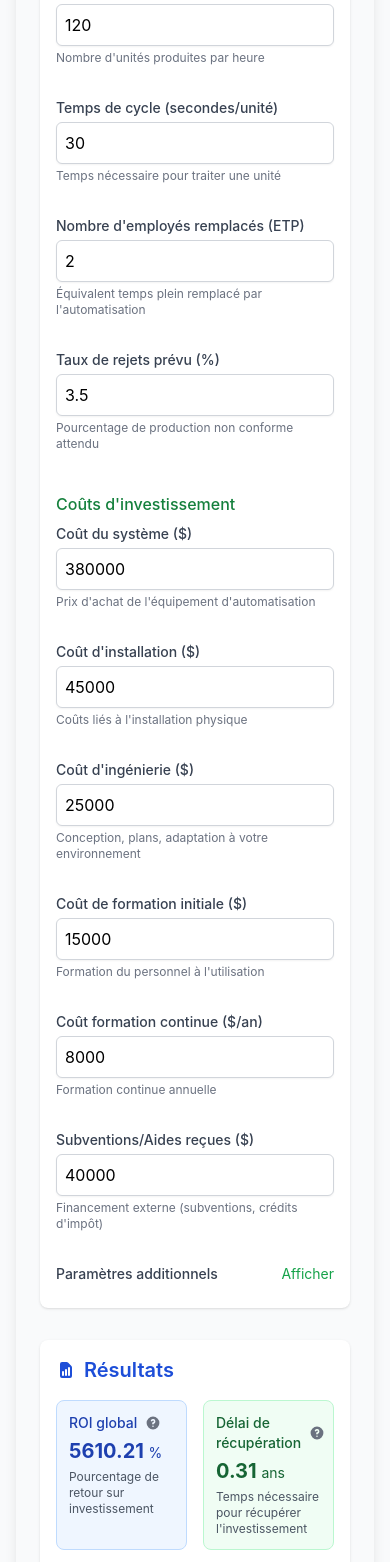
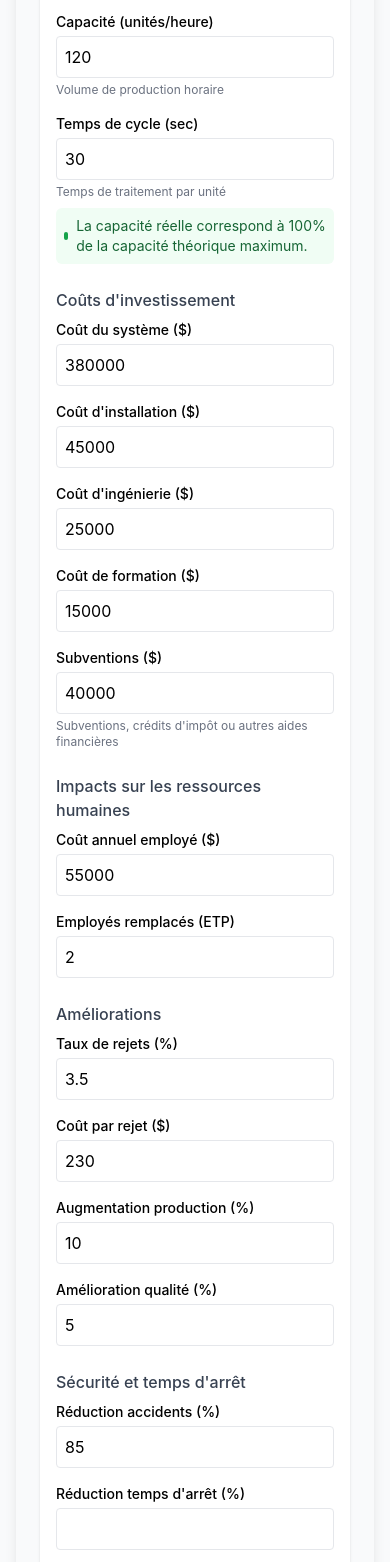
Before and after one commit to yoprobotics/calculateurs-roi-automation, a React (Create React App) app: page / in a window 390 px wide. Shown: the part 3366-4928 px from the top of the page. Built offline with nearby package versions, Linux system fonts and the light colour scheme.

Commit message:
Amélioration du composant SystemeAutomatise avec interface comparative et coûts cachés

```diff
--- a/src/components/calculateurs/general/SystemeAutomatise.jsx
+++ b/src/components/calculateurs/general/SystemeAutomatise.jsx
@@ -1,280 +1,321 @@
 import React from 'react';
 import { useCalculateurGeneral } from '../../../context/CalculateurGeneralContext';
-import FormInput from '../../common/FormInput';
-import Tooltip from '../../common/Tooltip';
 
 /**
- * Composant de formulaire pour les paramètres du système automatisé
- * @returns {JSX.Element} - Formulaire du système automatisé
+ * Composant pour les paramètres du système automatisé
  */
 const SystemeAutomatise = () => {
   const {
     systemeAutomatise,
-    setSystemeAutomatise,
-    ui
+    setSystemeAutomatise
   } = useCalculateurGeneral();
 
-  const { afficherDetails } = ui;
-
-  // Gestion du changement de valeur des champs
-  const handleChange = (e) => {
-    const { name, value } = e.target;
+  // Fonction pour mettre à jour un paramètre spécifique
+  const updateParametre = (param, value) => {
     setSystemeAutomatise({
       ...systemeAutomatise,
-      [name]: Number(value)
+      [param]: Number(value)
     });
+  };
+
+  // Calculer le temps de cycle basé sur la capacité
+  const calculerTempsCycle = (capacite) => {
+    if (!capacite || capacite <= 0) return 0;
+    return Math.round((3600 / capacite) * 10) / 10; // Convertir capacité/heure en secondes/unité
+  };
+
+  // Calculer la capacité basée sur le temps de cycle
+  const calculerCapacite = (tempsCycle) => {
+    if (!tempsCycle || tempsCycle <= 0) return 0;
+    return Math.round((3600 / tempsCycle) * 10) / 10; // Convertir secondes/unité en capacité/heure
+  };
+
+  // Synchroniser temps de cycle et capacité
+  const updateCapacite = (value) => {
+    const capacite = Number(value);
+    updateParametre('capaciteTraitement', capacite);
+    updateParametre('tempsCycle', calculerTempsCycle(capacite));
+  };
+
+  const updateTempsCycle = (value) => {
+    const tempsCycle = Number(value);
+    updateParametre('tempsCycle', tempsCycle);
+    updateParametre('capaciteTraitement', calculerCapacite(tempsCycle));
   };
 
   return (
     <div className="bg-white p-4 rounded-lg shadow">
       <h2 className="text-xl font-semibold mb-4 text-green-700 flex items-center">
         <svg xmlns="http://www.w3.org/2000/svg" className="h-5 w-5 mr-2" viewBox="0 0 20 20" fill="currentColor">
-          <path fillRule="evenodd" d="M13 7h-2v2h2V7zm0 4h-2v2h2v-2zm-6-4H5v2h2V7zM5 11h2v2H5v-2zm12-4h-2v2h2V7zm-2 4h2v2h-2v-2zM9 3H5a2 2 0 00-2 2v4h2V5h4V3zm0 14H5v-4H3v4a2 2 0 002 2h4v-2zm10-4h-2v4h-4v2h4a2 2 0 002-2v-4zm0-10a2 2 0 00-2-2h-4v2h4v4h2V3z" clipRule="evenodd" />
+          <path fillRule="evenodd" d="M11.3 1.046A1 1 0 0112 2v5h4a1 1 0 01.82 1.573l-7 10A1 1 0 018 18v-5H4a1 1 0 01-.82-1.573l7-10a1 1 0 011.12-.38z" clipRule="evenodd" />
         </svg>
         Système Automatisé
       </h2>
 
+      <div className="mb-6">
+        <h3 className="font-medium text-gray-700 mb-2">Performance</h3>
         <div className="grid grid-cols-1 md:grid-cols-2 gap-4">
-        <FormInput
-          id="capaciteTraitement"
-          name="capaciteTraitement"
-          label="Capacité de production (unités/heure)"
+          <div>
+            <label className="block text-sm font-medium mb-1">Capacité (unités/heure)</label>
+            <input
               type="number"
               value={systemeAutomatise.capaciteTraitement}
-          onChange={handleChange}
-          helper="Nombre d'unités produites par heure"
+              onChange={(e) => updateCapacite(e.target.value)}
+              className="w-full p-2 border rounded"
             />
-
-        <FormInput
-          id="tempsCycle"
-          name="tempsCycle"
-          label="Temps de cycle (secondes/unité)"
+            <p className="text-xs text-gray-500 mt-1">Volume de production horaire</p>
+          </div>
+          <div>
+            <label className="block text-sm font-medium mb-1">Temps de cycle (sec)</label>
+            <input
               type="number"
               value={systemeAutomatise.tempsCycle}
-          onChange={handleChange}
-          helper="Temps nécessaire pour traiter une unité"
+              onChange={(e) => updateTempsCycle(e.target.value)}
+              className="w-full p-2 border rounded"
             />
+            <p className="text-xs text-gray-500 mt-1">Temps de traitement par unité</p>
+          </div>
+        </div>
+        <div className="mt-2 p-2 bg-green-50 rounded-md text-sm text-green-800">
+          <div className="flex items-center">
+            <div className="w-2 h-2 rounded-full bg-green-600 mr-2"></div>
+            <p>La capacité réelle correspond à 100% de la capacité théorique maximum.</p>
+          </div>
+        </div>
+      </div>
 
-        <FormInput
-          id="nbEmployesRemplaces"
-          name="nbEmployesRemplaces"
-          label="Nombre d'employés remplacés (ETP)"
+      <div className="mb-6">
+        <h3 className="font-medium text-gray-700 mb-2">Coûts d'investissement</h3>
+        <div className="grid grid-cols-1 md:grid-cols-2 gap-4">
+          <div>
+            <label className="block text-sm font-medium mb-1">Coût du système ($)</label>
+            <input
+              type="number"
+              value={systemeAutomatise.coutSysteme}
+              onChange={(e) => updateParametre('coutSysteme', e.target.value)}
+              className="w-full p-2 border rounded"
+            />
+          </div>
+          <div>
+            <label className="block text-sm font-medium mb-1">Coût d'installation ($)</label>
+            <input
+              type="number"
+              value={systemeAutomatise.coutInstallation}
+              onChange={(e) => updateParametre('coutInstallation', e.target.value)}
+              className="w-full p-2 border rounded"
+            />
+          </div>
+        </div>
+        <div className="grid grid-cols-1 md:grid-cols-2 gap-4 mt-4">
+          <div>
+            <label className="block text-sm font-medium mb-1">Coût d'ingénierie ($)</label>
+            <input
+              type="number"
+              value={systemeAutomatise.coutIngenierie}
+              onChange={(e) => updateParametre('coutIngenierie', e.target.value)}
+              className="w-full p-2 border rounded"
+            />
+          </div>
+          <div>
+            <label className="block text-sm font-medium mb-1">Coût de formation ($)</label>
+            <input
+              type="number"
+              value={systemeAutomatise.coutFormation}
+              onChange={(e) => updateParametre('coutFormation', e.target.value)}
+              className="w-full p-2 border rounded"
+            />
+          </div>
+        </div>
+        <div className="mt-4">
+          <label className="block text-sm font-medium mb-1">Subventions ($)</label>
+          <input
+            type="number"
+            value={systemeAutomatise.subventions}
+            onChange={(e) => updateParametre('subventions', e.target.value)}
+            className="w-full p-2 border rounded"
+          />
+          <p className="text-xs text-gray-500 mt-1">Subventions, crédits d'impôt ou autres aides financières</p>
+        </div>
+      </div>
+
+      <div className="mb-6">
+        <h3 className="font-medium text-gray-700 mb-2">Impacts sur les ressources humaines</h3>
+        <div className="grid grid-cols-1 md:grid-cols-2 gap-4">
+          <div>
+            <label className="block text-sm font-medium mb-1">Coût annuel employé ($)</label>
+            <input
+              type="number"
+              value={systemeAutomatise.coutMainOeuvre}
+              onChange={(e) => updateParametre('coutMainOeuvre', e.target.value)}
+              className="w-full p-2 border rounded"
+            />
+          </div>
+          <div>
+            <label className="block text-sm font-medium mb-1">Employés remplacés (ETP)</label>
+            <input
               type="number"
               step="0.1"
               value={systemeAutomatise.nbEmployesRemplaces}
-          onChange={handleChange}
-          helper="Équivalent temps plein remplacé par l'automatisation"
+              onChange={(e) => updateParametre('nbEmployesRemplaces', e.target.value)}
+              className="w-full p-2 border rounded"
             />
+          </div>
+        </div>
+      </div>
 
-        <FormInput
-          id="tauxRejets"
-          name="tauxRejets"
-          label="Taux de rejets prévu (%)"
+      <div className="mb-6">
+        <h3 className="font-medium text-gray-700 mb-2">Améliorations</h3>
+        <div className="grid grid-cols-1 md:grid-cols-2 gap-4">
+          <div>
+            <label className="block text-sm font-medium mb-1">Taux de rejets (%)</label>
+            <input
               type="number"
               step="0.1"
               value={systemeAutomatise.tauxRejets}
-          onChange={handleChange}
-          helper="Pourcentage de production non conforme attendu"
+              onChange={(e) => updateParametre('tauxRejets', e.target.value)}
+              className="w-full p-2 border rounded"
             />
           </div>
-
-      <div className="mt-6">
-        <h3 className="text-md font-medium text-green-700 mb-2">Coûts d'investissement</h3>
-        <div className="grid grid-cols-1 md:grid-cols-2 gap-4">
-          <FormInput
-            id="coutSysteme"
-            name="coutSysteme"
-            label="Coût du système ($)"
+          <div>
+            <label className="block text-sm font-medium mb-1">Coût par rejet ($)</label>
+            <input
               type="number"
-            value={systemeAutomatise.coutSysteme}
-            onChange={handleChange}
-            helper="Prix d'achat de l'équipement d'automatisation"
-          />
-
-          <FormInput
-            id="coutInstallation"
-            name="coutInstallation"
-            label="Coût d'installation ($)"
-            type="number"
-            value={systemeAutomatise.coutInstallation}
-            onChange={handleChange}
-            helper="Coûts liés à l'installation physique"
-          />
-
-          <FormInput
-            id="coutIngenierie"
-            name="coutIngenierie"
-            label="Coût d'ingénierie ($)"
-            type="number"
-            value={systemeAutomatise.coutIngenierie}
-            onChange={handleChange}
-            helper="Conception, plans, adaptation à votre environnement"
-          />
-
-          <FormInput
-            id="coutFormation"
-            name="coutFormation"
-            label="Coût de formation initiale ($)"
-            type="number"
-            value={systemeAutomatise.coutFormation}
-            onChange={handleChange}
-            helper="Formation du personnel à l'utilisation"
-          />
-
-          <FormInput
-            id="coutFormationContinue"
-            name="coutFormationContinue"
-            label="Coût formation continue ($/an)"
-            type="number"
-            value={systemeAutomatise.coutFormationContinue}
-            onChange={handleChange}
-            helper="Formation continue annuelle"
-          />
-
-          <FormInput
-            id="subventions"
-            name="subventions"
-            label="Subventions/Aides reçues ($)"
-            type="number"
-            value={systemeAutomatise.subventions}
-            onChange={handleChange}
-            helper="Financement externe (subventions, crédits d'impôt)"
+              value={systemeAutomatise.coutDechet}
+              onChange={(e) => updateParametre('coutDechet', e.target.value)}
+              className="w-full p-2 border rounded"
             />
           </div>
         </div>
-
-      {/* Paramètres additionnels */}
-      <div className="mt-4">
-        <div className="flex justify-between items-center mb-2">
-          <span className="text-sm font-medium text-gray-700">Paramètres additionnels</span>
-          <button
-            onClick={() => {}}
-            className="text-sm text-green-600 hover:text-green-800"
-          >
-            {afficherDetails ? 'Masquer' : 'Afficher'}
-          </button>
-        </div>
-
-        {afficherDetails && (
-          <div className="grid grid-cols-1 md:grid-cols-2 gap-4 mt-3 p-3 bg-gray-50 rounded-md">
-            <FormInput
-              id="dureeVie"
-              name="dureeVie"
-              label="Durée de vie (années)"
-              type="number"
-              value={systemeAutomatise.dureeVie}
-              onChange={handleChange}
-              helper="Durée d'utilisation prévue avant remplacement"
-            />
-
-            <FormInput
-              id="tauxAmortissement"
-              name="tauxAmortissement"
-              label="Taux d'amortissement (%)"
+        <div className="grid grid-cols-1 md:grid-cols-2 gap-4 mt-4">
+          <div>
+            <label className="block text-sm font-medium mb-1">Augmentation production (%)</label>
+            <input
               type="number"
               step="0.1"
-              value={systemeAutomatise.tauxAmortissement}
-              onChange={handleChange}
-              helper="Pourcentage d'amortissement fiscal"
+              value={systemeAutomatise.augmentationProduction}
+              onChange={(e) => updateParametre('augmentationProduction', e.target.value)}
+              className="w-full p-2 border rounded"
             />
-
-            <FormInput
-              id="coutMaintenance"
-              name="coutMaintenance"
-              label="Coût maintenance annuel ($)"
-              type="number"
-              value={systemeAutomatise.coutMaintenance}
-              onChange={handleChange}
-              helper="Coût annuel de maintenance préventive et corrective"
-            />
-
-            <FormInput
-              id="coutEnergie"
-              name="coutEnergie"
-              label="Coût d'énergie annuel ($)"
-              type="number"
-              value={systemeAutomatise.coutEnergie}
-              onChange={handleChange}
-              helper="Consommation énergétique annuelle prévue"
-            />
-
-            <FormInput
-              id="coutMainOeuvre"
-              name="coutMainOeuvre"
-              label="Coût annuel par employé ($)"
-              type="number"
-              value={systemeAutomatise.coutMainOeuvre}
-              onChange={handleChange}
-              helper="Coût annuel complet incluant charges et avantages"
-            />
-
-            <FormInput
-              id="reductionAccidents"
-              name="reductionAccidents"
-              label="Réduction des accidents (%)"
-              type="number"
-              step="0.1"
-              value={systemeAutomatise.reductionAccidents}
-              onChange={handleChange}
-              helper="Pourcentage estimé de réduction des accidents"
-            />
-
-            <FormInput
-              id="ameliorationQualite"
-              name="ameliorationQualite"
-              label="Amélioration qualité (%)"
+          </div>
+          <div>
+            <label className="block text-sm font-medium mb-1">Amélioration qualité (%)</label>
+            <input
               type="number"
               step="0.1"
               value={systemeAutomatise.ameliorationQualite}
-              onChange={handleChange}
-              helper="Impact sur la satisfaction client et les retours"
-            />
-
-            <FormInput
-              id="augmentationProduction"
-              name="augmentationProduction"
-              label="Augmentation production (%)"
-              type="number"
-              step="0.1"
-              value={systemeAutomatise.augmentationProduction}
-              onChange={handleChange}
-              helper="Augmentation du volume de production en %"
-            />
-
-            <FormInput
-              id="reductionDechet"
-              name="reductionDechet"
-              label="Réduction des déchets (%)"
-              type="number"
-              step="0.1"
-              value={systemeAutomatise.reductionDechet}
-              onChange={handleChange}
-              helper="Pourcentage de réduction des matières gaspillées"
-            />
-
-            <FormInput
-              id="coutDechet"
-              name="coutDechet"
-              label="Coût des déchets ($/tonne)"
-              type="number"
-              step="0.1"
-              value={systemeAutomatise.coutDechet}
-              onChange={handleChange}
-              helper="Coût par tonne de déchets (matière, traitement)"
-            />
-
-            <FormInput
-              id="reductionEmpreinteCO2"
-              name="reductionEmpreinteCO2"
-              label="Réduction empreinte CO2 (%)"
-              type="number"
-              step="0.1"
-              value={systemeAutomatise.reductionEmpreinteCO2}
-              onChange={handleChange}
-              helper="Impact environnemental en pourcentage"
+              onChange={(e) => updateParametre('ameliorationQualite', e.target.value)}
+              className="w-full p-2 border rounded"
             />
           </div>
-        )}
+        </div>
+      </div>
+
+      <div className="mb-6">
+        <h3 className="font-medium text-gray-700 mb-2">Sécurité et temps d'arrêt</h3>
+        <div className="grid grid-cols-1 md:grid-cols-2 gap-4">
+          <div>
+            <label className="block text-sm font-medium mb-1">Réduction accidents (%)</label>
+            <input
+              type="number"
+              step="1"
+              value={systemeAutomatise.reductionAccidents}
+              onChange={(e) => updateParametre('reductionAccidents', e.target.value)}
+              className="w-full p-2 border rounded"
+            />
+          </div>
+          <div>
+            <label className="block text-sm font-medium mb-1">Réduction temps d'arrêt (%)</label>
+            <input
+              type="number"
+              step="1"
+              value={systemeAutomatise.reductionTempsArret}
+              onChange={(e) => updateParametre('reductionTempsArret', e.target.value)}
+              className="w-full p-2 border rounded"
+            />
+          </div>
+        </div>
+      </div>
+
+      <div className="mb-6">
+        <h3 className="font-medium text-gray-700 mb-2">Coûts opérationnels</h3>
+        <div className="grid grid-cols-1 md:grid-cols-2 gap-4">
+          <div>
+            <label className="block text-sm font-medium mb-1">Maintenance/an ($)</label>
+            <input
+              type="number"
+              value={systemeAutomatise.coutMaintenance}
+              onChange={(e) => updateParametre('coutMaintenance', e.target.value)}
+              className="w-full p-2 border rounded"
+            />
+          </div>
+          <div>
+            <label className="block text-sm font-medium mb-1">Énergie/an ($)</label>
+            <input
+              type="number"
+              value={systemeAutomatise.coutEnergie}
+              onChange={(e) => updateParametre('coutEnergie', e.target.value)}
+              className="w-full p-2 border rounded"
+            />
+          </div>
+        </div>
+      </div>
+
+      <div className="mb-6">
+        <h3 className="font-medium text-gray-700 mb-2">Coûts cachés</h3>
+        <div className="grid grid-cols-1 md:grid-cols-3 gap-4">
+          <div>
+            <label className="block text-sm font-medium mb-1">Formation continue/an</label>
+            <input
+              type="number"
+              value={systemeAutomatise.coutFormationContinue}
+              onChange={(e) => updateParametre('coutFormationContinue', e.target.value)}
+              className="w-full p-2 border rounded"
+            />
+          </div>
+          <div>
+            <label className="block text-sm font-medium mb-1">Mises à jour logicielles</label>
+            <input
+              type="number"
+              value={systemeAutomatise.coutMisesAJour || 0}
+              onChange={(e) => updateParametre('coutMisesAJour', e.target.value)}
+              className="w-full p-2 border rounded"
+            />
+          </div>
+          <div>
+            <label className="block text-sm font-medium mb-1">Consommables spécifiques</label>
+            <input
+              type="number"
+              value={systemeAutomatise.coutConsommables || 0}
+              onChange={(e) => updateParametre('coutConsommables', e.target.value)}
+              className="w-full p-2 border rounded"
+            />
+          </div>
+        </div>
+      </div>
+
+      <div className="mb-4">
+        <h3 className="font-medium text-gray-700 mb-2">Paramètres financiers</h3>
+        <div className="grid grid-cols-1 md:grid-cols-2 gap-4">
+          <div>
+            <label className="block text-sm font-medium mb-1">Durée de vie (années)</label>
+            <input
+              type="number"
+              value={systemeAutomatise.dureeVie}
+              onChange={(e) => updateParametre('dureeVie', e.target.value)}
+              className="w-full p-2 border rounded"
+            />
+          </div>
+          <div>
+            <label className="block text-sm font-medium mb-1">Taux d'amortissement (%)</label>
+            <input
+              type="number"
+              step="1"
+              value={systemeAutomatise.tauxAmortissement}
+              onChange={(e) => updateParametre('tauxAmortissement', e.target.value)}
+              className="w-full p-2 border rounded"
+            />
+          </div>
+        </div>
       </div>
     </div>
   );
```
Lines whose indentation alone changed are shown as unchanged.
